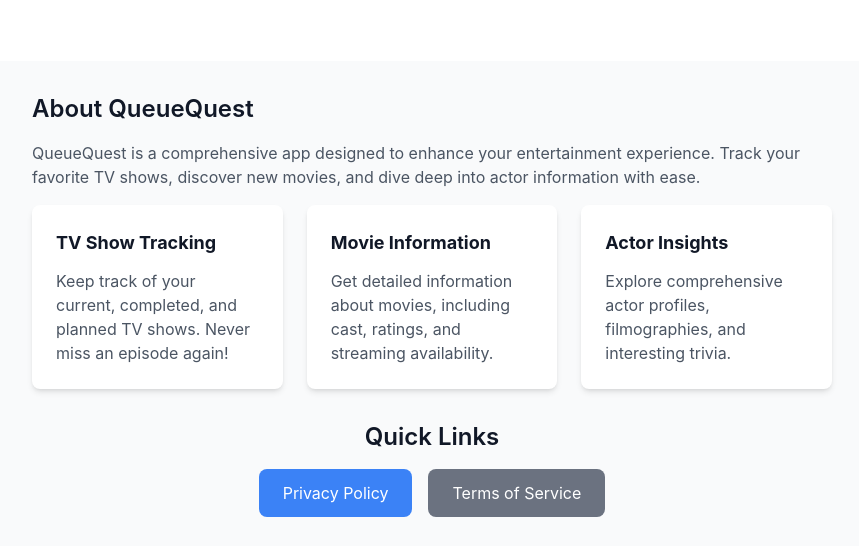
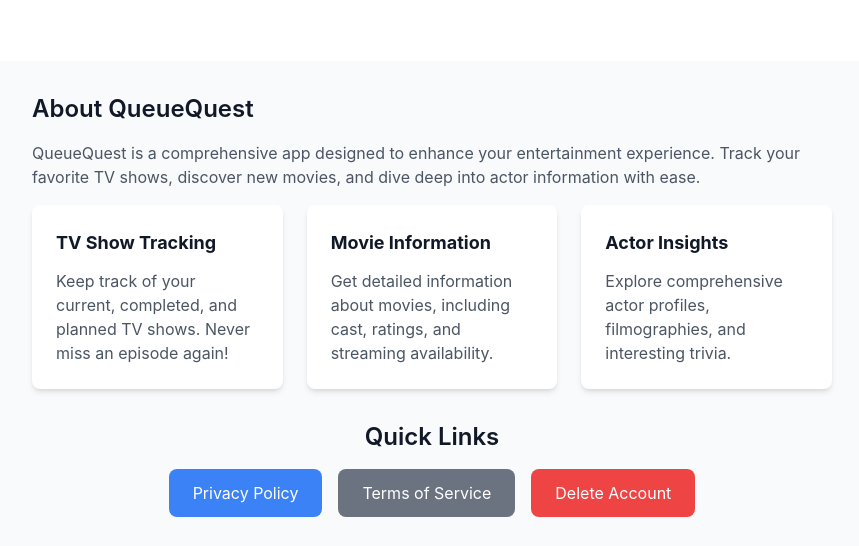
Before and after one commit to JamesFidelis/QueueQuestWeb, a plain HTML site: page index.html in a window 1280 px wide. Shown: the part 319-865 px from the top of the page, without its empty margins (208-1067 px from the left). Drawn offline with nearby package versions, Linux system fonts and the light colour scheme.

Commit message:
Update index.html to change links for privacy and terms; add delete account link

```diff
--- a/index.html
+++ b/index.html
@@ -47,11 +47,14 @@
                 <div class="text-center mb-8">
                     <h2 class="text-2xl font-semibold mb-4">Quick Links</h2>
                     <div class="flex justify-center space-x-4">
-                        <a href="privacy-policy.html" class="bg-blue-500 text-white px-6 py-3 rounded-lg hover:bg-blue-600 transition">
+                        <a href="privacy.html" class="bg-blue-500 text-white px-6 py-3 rounded-lg hover:bg-blue-600 transition">
                             Privacy Policy
                         </a>
-                        <a href="terms-of-service.html" class="bg-gray-500 text-white px-6 py-3 rounded-lg hover:bg-gray-600 transition">
+                        <a href="terms.html" class="bg-gray-500 text-white px-6 py-3 rounded-lg hover:bg-gray-600 transition">
                             Terms of Service
+                        </a>
+                        <a href="delete.html" class="bg-red-500 text-white px-6 py-3 rounded-lg hover:bg-red-600 transition">
+                            Delete Account
                         </a>
                     </div>
                 </div>
```
